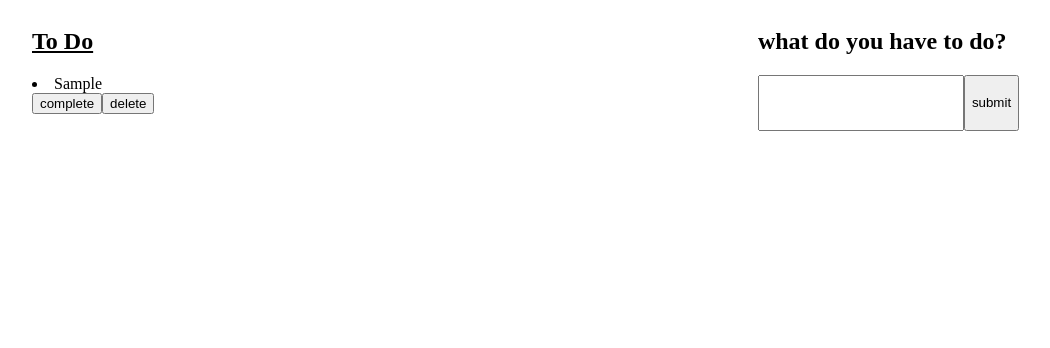
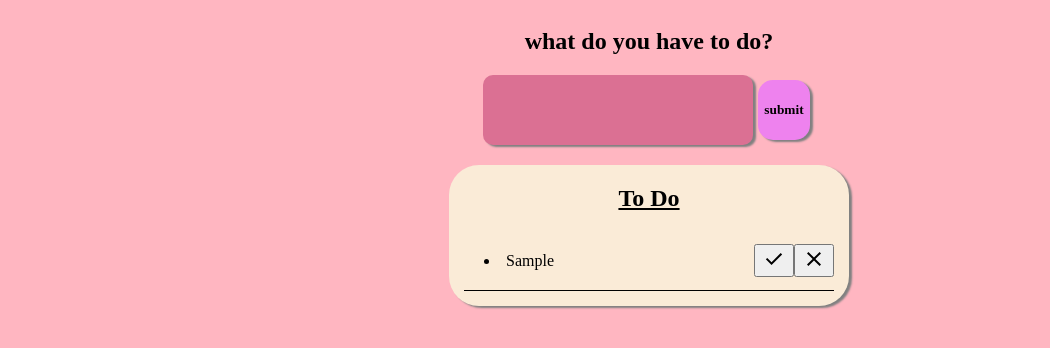
Before and after one commit to Peavy101/ToDo, a plain HTML site: page index.html in a window 1280 px wide. Both pictures are taken after typing "Sample" into the empty fields and a click on the button "submit". Shown: the whole page, without its empty margins (6-1056 px from the left). Drawn offline with Linux system fonts and the light colour scheme; a web font is replaced by a local one.

Commit message:
Cleaning up Style
making it look pretty

```diff
--- a/index.html
+++ b/index.html
@@ -3,27 +3,23 @@
 <head>
     <meta charset="UTF-8">
     <meta name="viewport" content="width=device-width, initial-scale=1.0">
+    <link href="https://fonts.googleapis.com/css2?family=Rubik+Scribble&family=Tilt+Warp&display=swap" rel="stylesheet">
     <link rel="stylesheet" href="style.css">
     <title>To Do List</title>
 </head>
 <body>
-    <aside id="toDoList">
-        <h1><u>To Do</u></h1>
-        <!-- <div class="task">
-            <li id="taskText">Clean the dishes</li>
-            <svg xmlns="http://www.w3.org/2000/svg" height="24" viewBox="0 -960 960 960" width="24" class="x"><path d="m256-200-56-56 224-224-224-224 56-56 224 224 224-224 56 56-224 224 224 224-56 56-224-224-224 224Z"/></svg>
-            <svg xmlns="http://www.w3.org/2000/svg" height="24" viewBox="0 -960 960 960" width="24" class="check"><path d="M382-240 154-468l57-57 171 171 367-367 57 57-424 424Z"/></svg>
-        </div> -->
-    </aside>
     <main>
         <div class="mainTop">
             <h2>what do you have to do?</h2>
         </div>
         <div class="mainBottom">
             <textarea name="newTask" id="newTask" cols="30" rows="10"></textarea>
-            <button type="submit" id="createTask">submit</button>
+            <button type="submit" id="createTask"><b>submit</b></button>
         </div>
     </main>
+    <aside id="toDoList">
+        <h1><u>To Do</u></h1>
+    </aside>
     <script src="main.js"></script>
 </body>
 </html>
--- a/main.js
+++ b/main.js
@@ -2,20 +2,34 @@ const createTaskButton = document.getElementById("createTask")
 const toDoList = document.getElementById("toDoList")
 
 createTaskButton.addEventListener('click', () => {
+  createTask();
+})
+
+
+
+function createTask() {
   const taskName = document.getElementById("newTask").value;
+
+  if (taskName === "") {
+    return;
+  }
   const todo_id = Math.random(1000)/toString(36).substring(7);
   document.getElementById('newTask').value=null;
 
-  console.log(taskName)
+  console.log(taskName);
 
   const toDoWrapper = document.createElement("div");
   toDoWrapper.setAttribute('id', todo_id);
+
+  const buttonWrapper = document.createElement("div");
+  buttonWrapper.setAttribute('class', "buttonDiv");
+
 
   const listElement = document.createElement("li");
   listElement.innerText = taskName;
 
   const checkButton = document.createElement("button");
-  checkButton.innerText = "complete";
+  checkButton.innerText = "";
   checkButton.setAttribute('id', todo_id + "-check");
   checkButton.addEventListener('click', () => {
     if (toDoWrapper.style.textDecoration === "line-through") {
@@ -25,14 +39,25 @@ createTaskButton.addEventListener('click', () => {
   })
 
   const deleteButton = document.createElement("button");
-  deleteButton.innerText = "delete";
+  deleteButton.innerText = "";
   deleteButton.setAttribute('id', todo_id + "-delete")
   deleteButton.addEventListener('click', () => {
     toDoWrapper.remove();
   })
 
+  const checkIcon = document.createElement("img");
+  checkIcon.src = "check.svg";
+
+  const deleteIcon = document.createElement("img");
+  deleteIcon.src = "x.svg";
+
+  checkButton.appendChild(checkIcon);
+  deleteButton.appendChild(deleteIcon);
+
+  buttonWrapper.appendChild(checkButton);
+  buttonWrapper.appendChild(deleteButton);
+
   toDoWrapper.appendChild(listElement);
-  toDoWrapper.appendChild(checkButton);
-  toDoWrapper.appendChild(deleteButton);
+  toDoWrapper.appendChild(buttonWrapper);
   toDoList.appendChild(toDoWrapper);
-})
+}
--- a/style.css
+++ b/style.css
@@ -1,14 +1,20 @@
 body {
     display: flex;
-    flex-direction: row;
-    justify-content: left;
-    align-items: left;
+    flex-direction: column;
+    justify-content: center;
+    align-items: center;
     padding-left: 30px;
+    font-family: 'Tilt Warp', 'Rubik Scribble';
+    background-color: lightpink;
 }
 
 aside {
-    width: 100vh;
-    text-align: left;
+    text-align: center;
+    width: 400px;
+    background-color: antiquewhite;
+    border-radius: 30px;
+    margin-top: 20px;
+    box-shadow: 3px 2px 2px grey;
 }
 
 .task {
@@ -19,10 +25,11 @@ aside {
 }
 
 main {
-    width: 70vh;
     text-align: left;
     display: flex;
     flex-direction: column;
+    justify-content: center;
+    align-items: center;
 }
 
 .mainBottom {
@@ -41,7 +48,48 @@ main {
 }
 
 textarea {
-    width: 200px;
+    width: 250px;
     height: 50px;
     resize: none;
+    background-color: palevioletred;
+    border-radius: 10px;
+    border: none;
+    padding: 10px;
+    box-shadow: 3px 2px 2px grey;
 }
+
+textarea:focus {
+    outline: none;
+}
+
+#NaN {
+    display: flex;
+    flex-direction: row;
+    justify-content: space-between;
+    align-items: center;
+    border-bottom: 1px solid black;
+    margin: 15px;
+}
+
+li {
+    text-align: left;
+    padding: 20px;
+}
+
+.buttonDiv {
+    display: flex;
+    flex-direction: row;
+}
+
+#createTask {
+    font-family: 'Tilt Warp', 'Rubik Scribble';
+    background-color: violet;
+    border-radius: 15px;
+    border: none;
+    margin: 5px;
+    box-shadow: 3px 2px 2px grey;
+}
+
+#createTask:hover {
+    opacity: 70%;
+}
```
Also changed, not shown: check.svg (added), x.svg (added), 1 other file.
